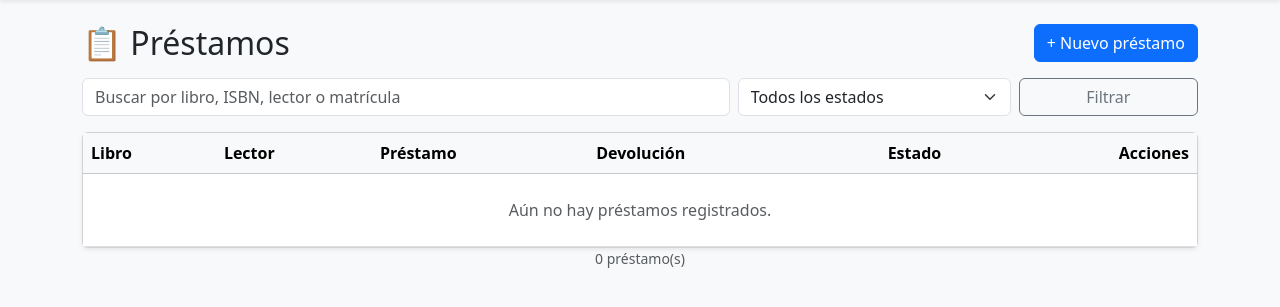
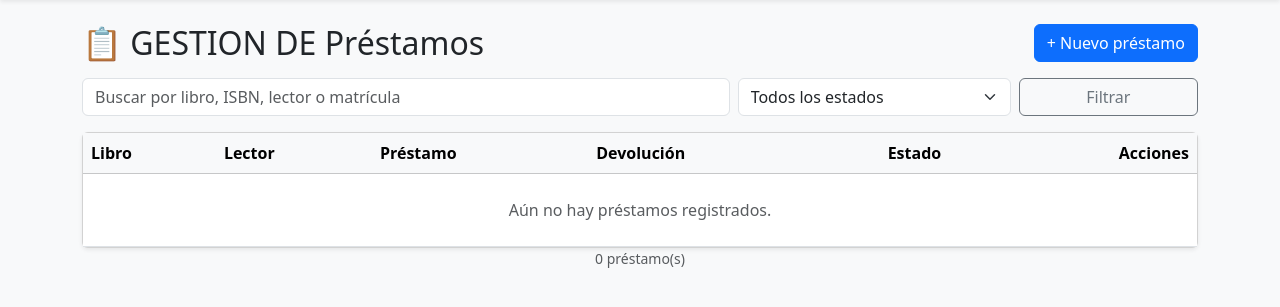
Before and after one commit to Garcia-Perez-Emiliano/CN2_Biblioteca, a Flask app: page /prestamos/ in a window 1280 px wide. Shown: the part 56-363 px from the top of the page. Run offline with Flask 3, Linux system fonts and the light colour scheme; data that the repository does not hold is empty.

Commit message:
prestamos

```diff
--- a/app/templates/prestamos/index.html
+++ b/app/templates/prestamos/index.html
@@ -2,7 +2,7 @@
 {% block content %}
 
 <div class="d-flex flex-wrap justify-content-between align-items-center mb-3 gap-2">
-    <h2 class="mb-0">📋 Préstamos</h2>
+    <h2 class="mb-0">📋 GESTION DE Préstamos</h2>
     <a href="{{ url_for('prestamos.nuevo') }}" class="btn btn-primary">
         + Nuevo préstamo
     </a>
```
